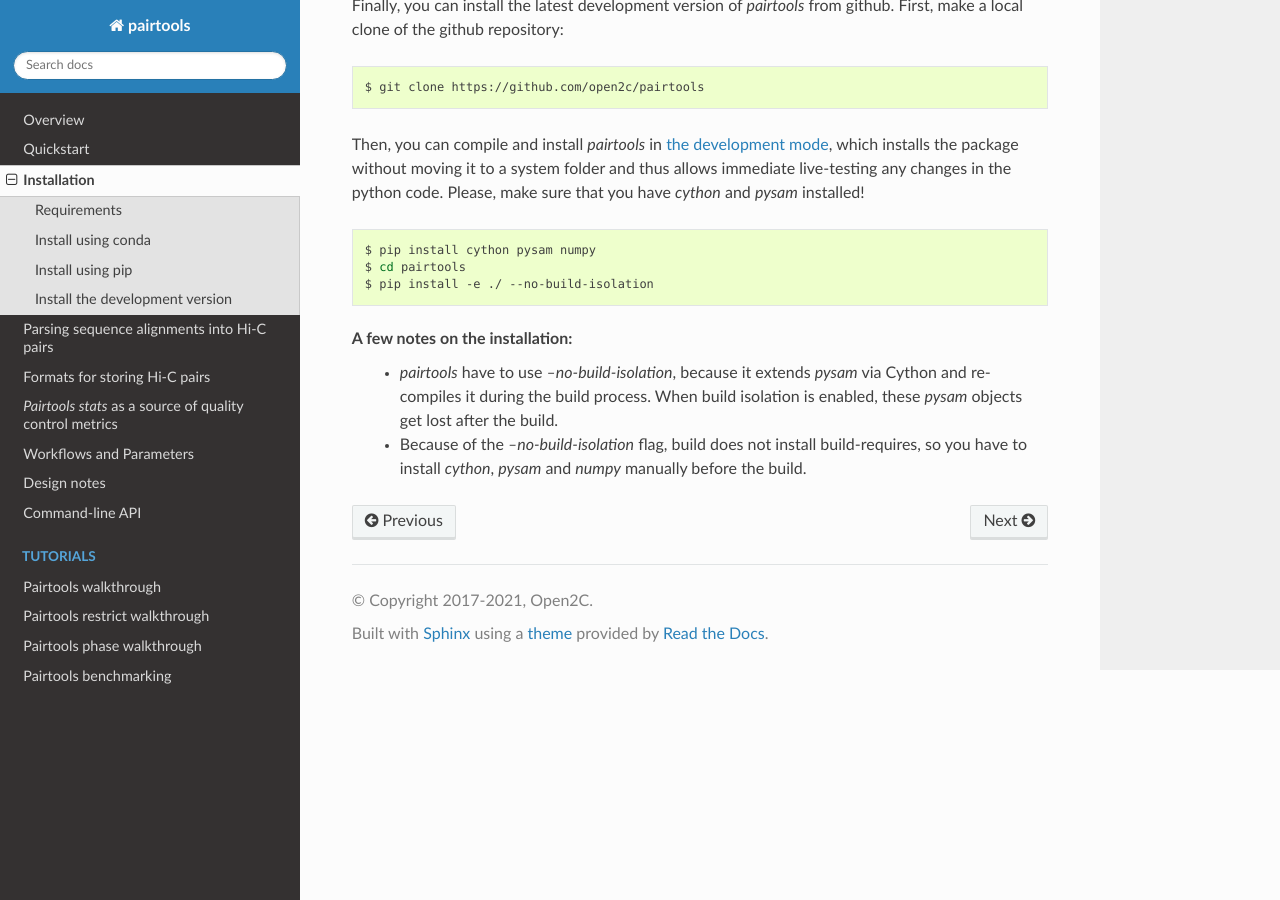
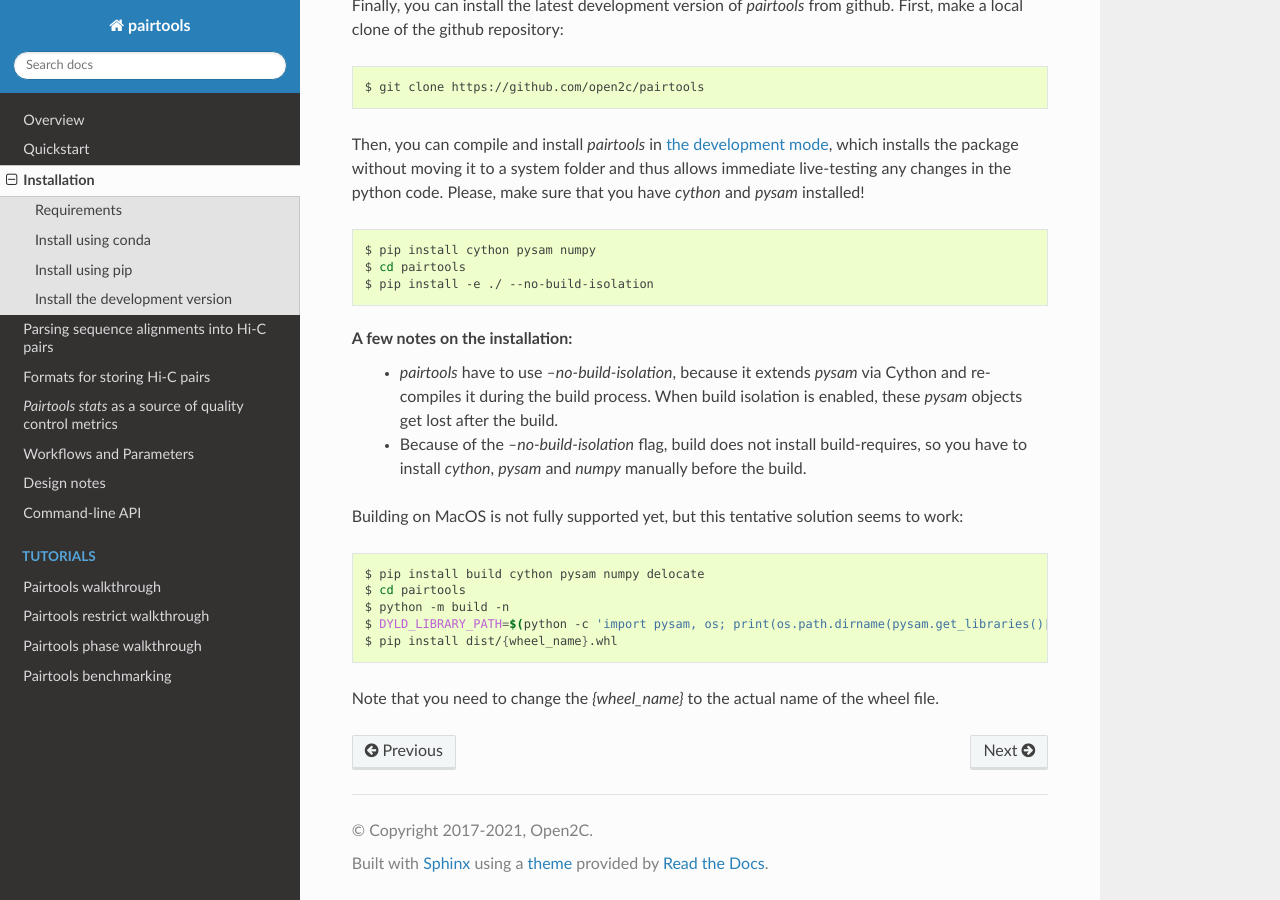
Before and after one commit to open2c/pairtools, a Sphinx documentation site: the page built from doc/installation.rst, in a window 1280 px wide and 900 px high, scrolled down 859 px. Built offline with Sphinx 7.4.7 and the Read the Docs theme 3.1.0, drawn with Linux system fonts in a browser that asks for light colours; pages that are not in the unit, such as notebooks, are missing from menus.

Commit message:
Update installation.rst

```diff
--- a/doc/installation.rst
+++ b/doc/installation.rst
@@ -64,3 +64,16 @@ A few notes on the installation:
     get lost after the build.
   - Because of the `--no-build-isolation` flag, build does not install build-requires, so you have to
     install `cython`, `pysam` and `numpy` manually before the build.
+
+
+Building on MacOS is not fully supported yet, but this tentative solution seems to work:
+
+.. code-block:: bash
+
+    $ pip install build cython pysam numpy delocate
+    $ cd pairtools
+    $ python -m build -n
+    $ DYLD_LIBRARY_PATH=$(python -c 'import pysam, os; print(os.path.dirname(pysam.get_libraries()[0]))') delocate-wheel -v dist/{wheel_name}.whl
+    $ pip install dist/{wheel_name}.whl
+
+Note that you need to change the `{wheel_name}` to the actual name of the wheel file.
```
